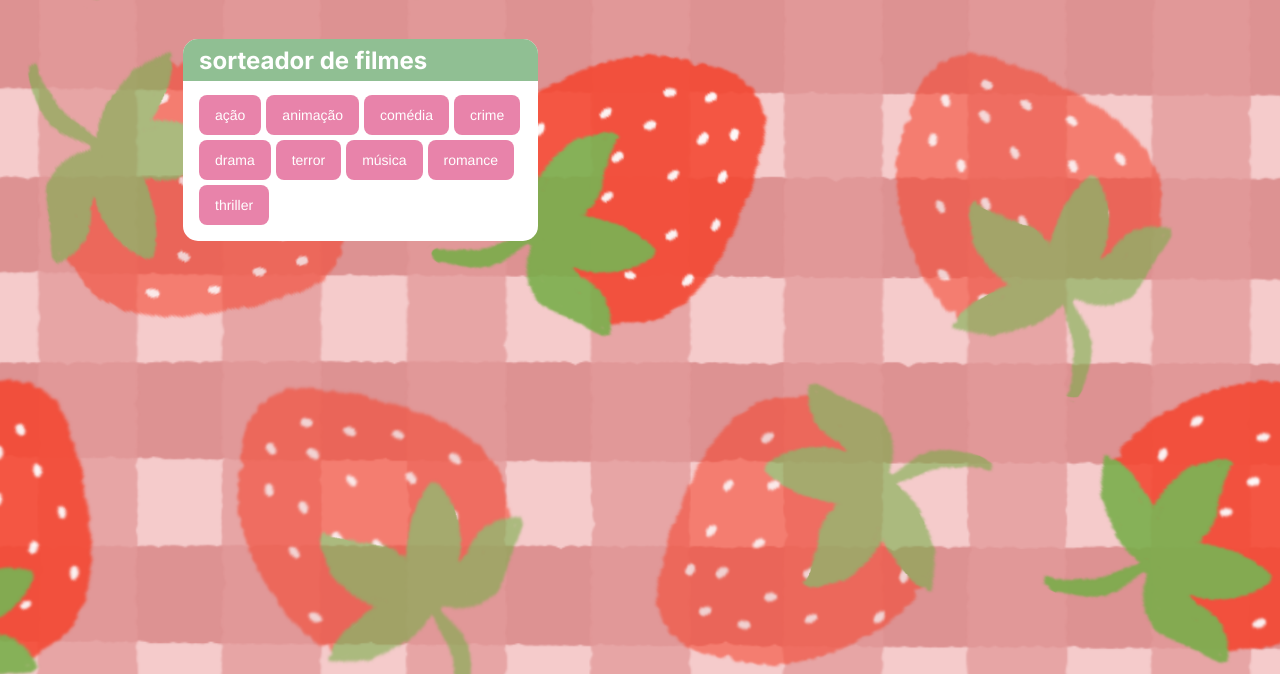
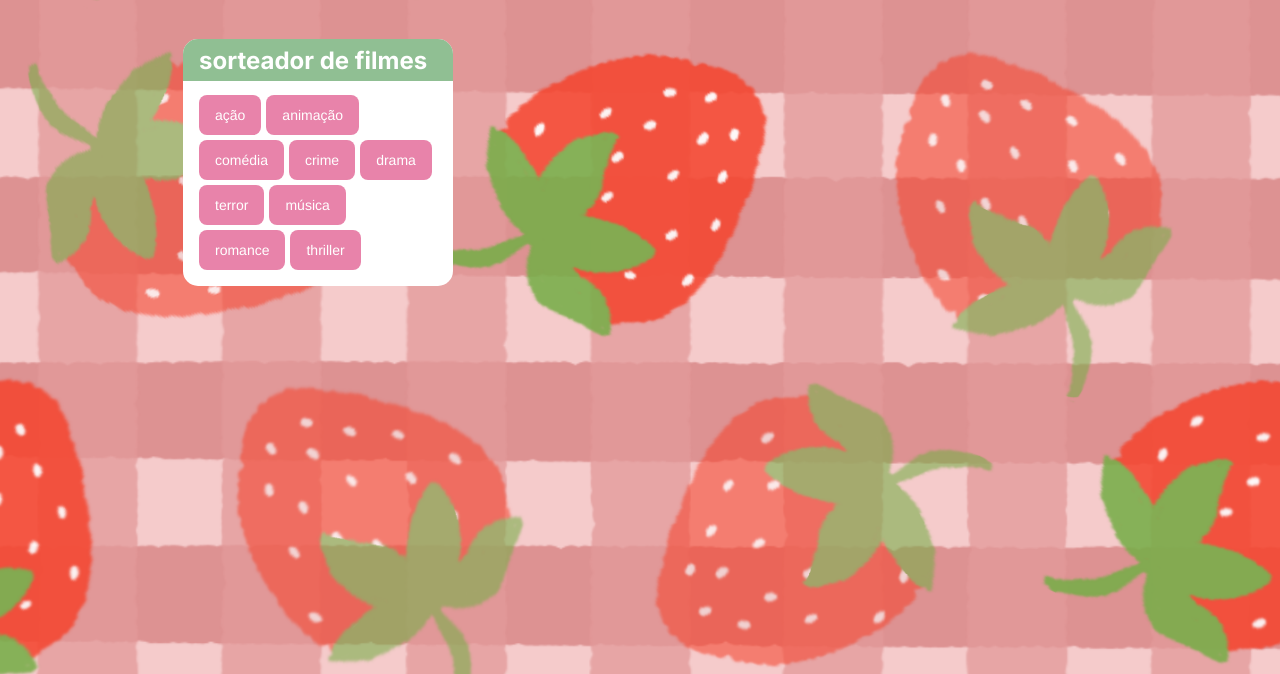
Before and after one commit to adiosCarla/site-dela, a plain HTML site: page index.html in a window 1280 px wide. Shown: the part 147-821 px from the top of the page. Drawn offline with Linux system fonts and the light colour scheme.

Commit message:
Update style.css

```diff
--- a/style.css
+++ b/style.css
@@ -56,7 +56,7 @@ body {
   left: clamp(50px, 20%, 183px);
   top: clamp(186px, 10%, 180px);
 
-  width: 355px;
+  width: 270px;
   height: auto;
   box-sizing: border-box;
 }
@@ -78,7 +78,7 @@ body {
   left: clamp(50px, 20%, 183px);
   top: clamp(186px, 10%, 180px);
 
-  width: 355px;
+  width: 270px;
   height: clamp(6px, 4em, 42px);
   box-sizing: border-box;
 }
@@ -122,4 +122,5 @@ body {
   justify-content: flex-start;
   width: 100%;
   margin-top: 40px;
+
 }
```
